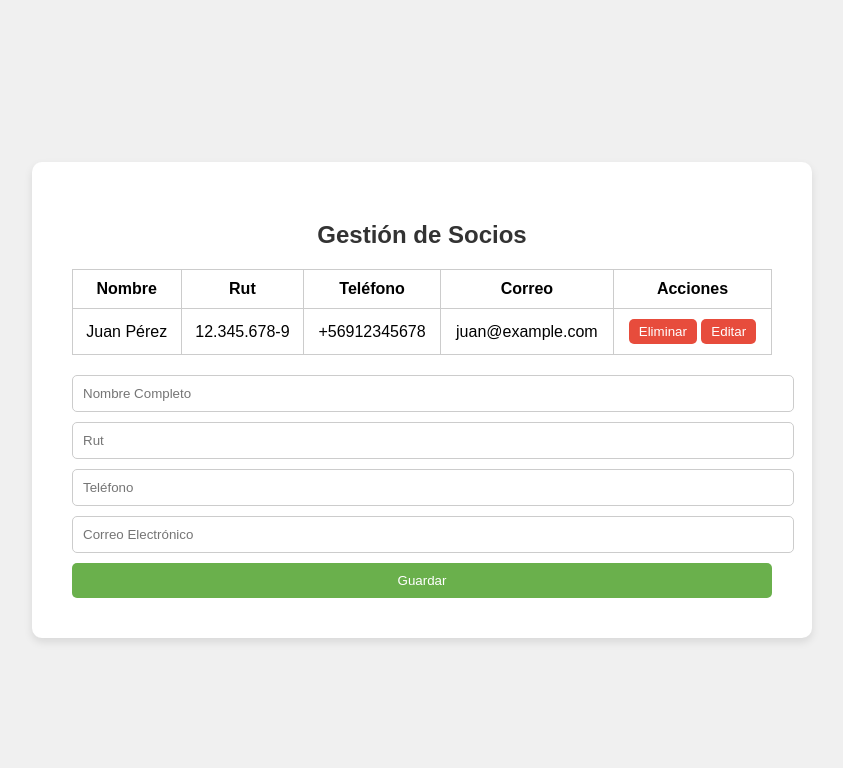
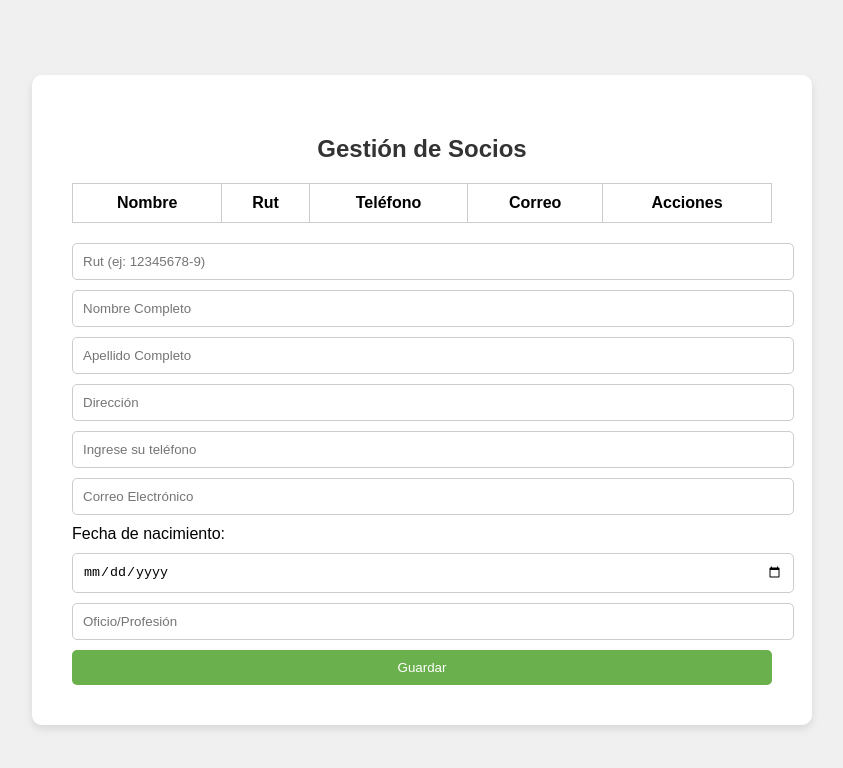
Before and after one commit to PurpleQuas4r/GVVI-Gestion_Vecinal_Villa_Inca, a plain HTML site: page CRUD/CRUD.html in a window 1280 px wide. Shown: the whole page, without its empty margins (218-1061 px from the left). Drawn offline with Linux system fonts and the light colour scheme.

Commit message:
Update CRUD.html

```diff
--- a/CRUD/CRUD.html
+++ b/CRUD/CRUD.html
@@ -105,30 +105,36 @@
                 <th>Acciones</th>
             </tr>
         </thead>
-        <tbody>
-            <!-- Este es un ejemplo estático. Los registros reales serán generados dinámicamente con PHP. -->
-            <tr>
-                <td>Juan Pérez</td>
-                <td>12.345.678-9</td>
-                <td>+56912345678</td>
-                <td>juan@example.com</td>
-                <td>
-                    <button class="delete-btn" onclick="alert('Socio Eliminado')">Eliminar</button>
-                    <button class="delete-btn" onclick="alert('Editar Socio')">Editar</button>
-                </td>
-            </tr>
-            <!-- Aquí se agregarán más registros dinámicamente -->
-        </tbody>
     </table>
 
     <!-- Formulario para añadir o editar socios -->
     <form action="crud.php" method="POST">
-        <input type="hidden" name="id" value="">
-        <input type="text" name="nombre" placeholder="Nombre Completo" required>
-        <input type="text" name="rut" placeholder="Rut" required>
-        <input type="tel" name="telefono" placeholder="Teléfono" required pattern="\+?[0-9]{8,12}" title="Formato: +569xxxxxxxx">
-        <input type="email" name="correo" placeholder="Correo Electrónico" required>
-        <input type="submit" value="Guardar">
+            <!-- Rut -->
+            <input type="text" name="rut" placeholder="Rut (ej: 12345678-9)" pattern="^\d{7,8}-[kK\d]{1}$" required>
+
+            <!-- Nombre Completo -->
+            <input type="text" name="nombre" placeholder="Nombre Completo" required>
+
+            <!-- Apellido Completo -->
+            <input type="text" name="apellido" placeholder="Apellido Completo" required>
+
+            <!-- Dirección -->
+            <input type="text" name="direccion" placeholder="Dirección" required>
+
+            <!-- Campo de teléfono con validación de solo números y + -->
+            <input type="tel" name="telefono" id="telefono" placeholder="Ingrese su teléfono" maxlength="12" required oninput="validarTelefono(this)" pattern="\+?[0-9]*">
+
+            <!-- Correo Electrónico -->
+            <input type="email" name="correo" placeholder="Correo Electrónico" required>
+
+            <!-- Fecha de nacimiento -->
+            <label for="fecha_nacimiento">Fecha de nacimiento:</label>
+            <input type="date" name="fecha_nacimiento" required>
+
+            <!-- Oficio/Profesión -->
+            <input type="text" name="profesion" placeholder="Oficio/Profesión" required>
+
+            <input type="submit" value="Guardar">
     </form>
 </div>
 
```
